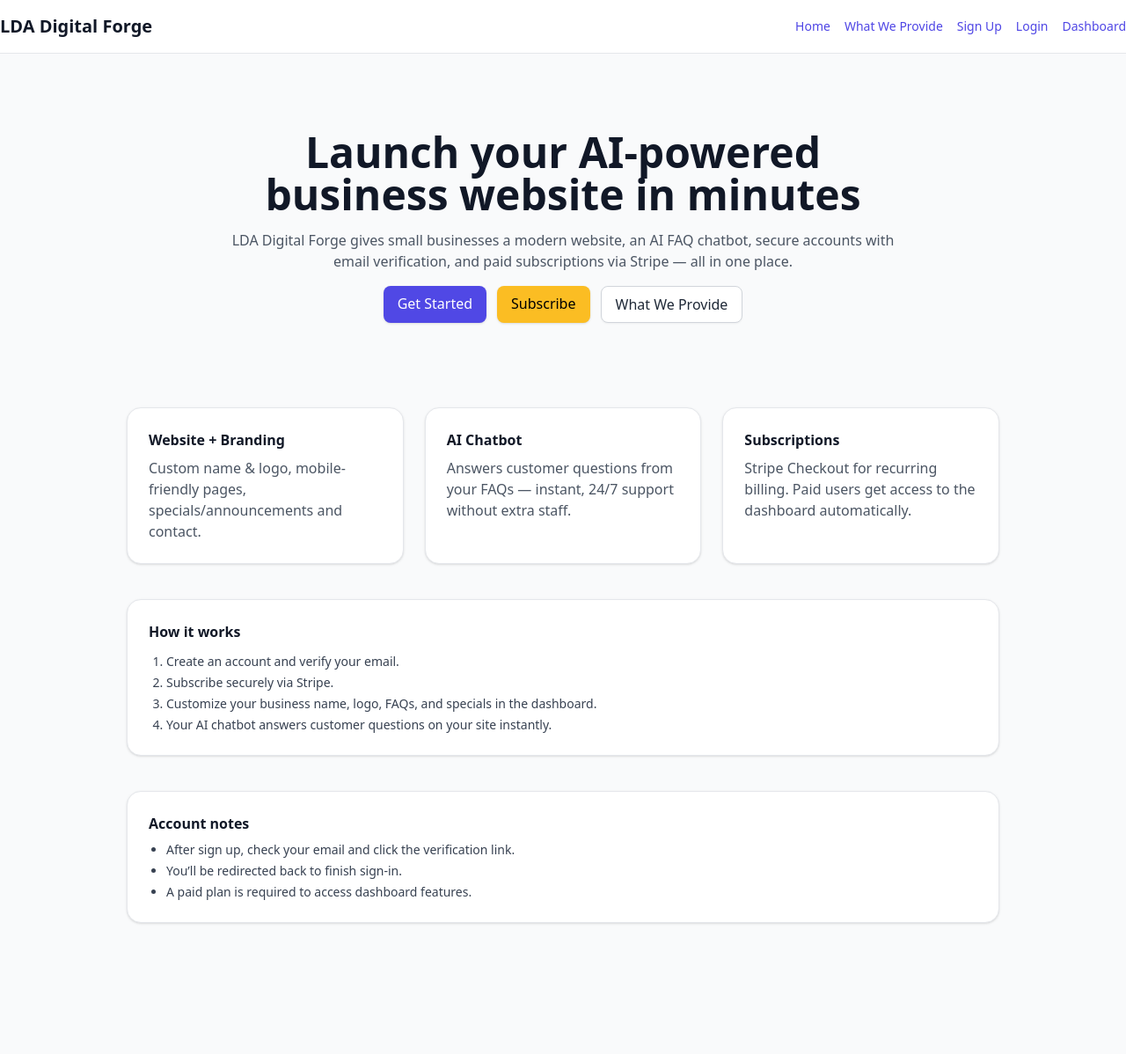
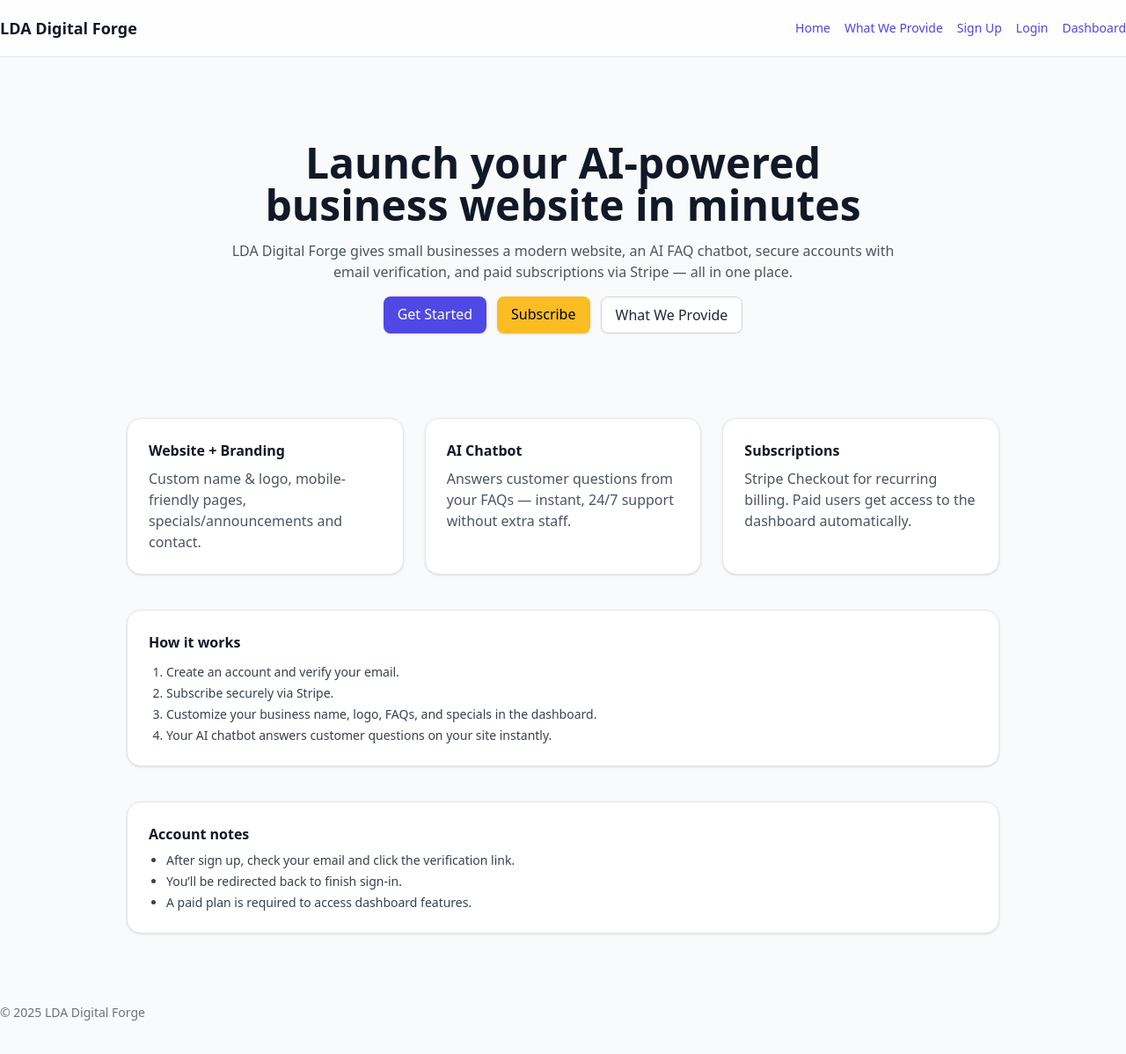
Before and after one commit to LandenAdams/lda-digital-forge, a Next.js app: page / in a window 1280 px wide. Shown: the top 1198 px of the page at 88% size. Before the commit the page ends 1081 px from the top, so only its background shows below. Built offline with nearby package versions, Linux system fonts and the light colour scheme.

Commit message:
Update _app.tsx

```diff
--- a/pages/_app.tsx
+++ b/pages/_app.tsx
@@ -1,3 +1,4 @@
+// pages/_app.tsx
 import "../styles/globals.css";
 import type { AppProps } from "next/app";
 import Head from "next/head";
@@ -13,10 +14,10 @@
         />
       </Head>
 
-      <header className="border-b bg-white">
-        <div className="container py-4 flex items-center justify-between">
-          <div className="font-bold text-xl">LDA Digital Forge</div>
-          <nav className="space-x-4 text-sm">
+      <header className="sticky top-0 z-40 bg-white/80 backdrop-blur border-b">
+        <div className="shell h-16 flex items-center justify-between">
+          <div className="font-bold text-lg">LDA Digital Forge</div>
+          <nav className="flex items-center gap-4 text-sm">
             <a href="/" className="hover:underline">Home</a>
             <a href="/service-description" className="hover:underline">What We Provide</a>
             <a href="/signup" className="hover:underline">Sign Up</a>
@@ -26,9 +27,13 @@
         </div>
       </header>
 
-      <main className="container py-8">
+      <main className="shell py-10">
         <Component {...pageProps} />
       </main>
+
+      <footer className="shell py-10 text-sm text-gray-500">
+        © {new Date().getFullYear()} LDA Digital Forge
+      </footer>
     </>
   );
 }
```
